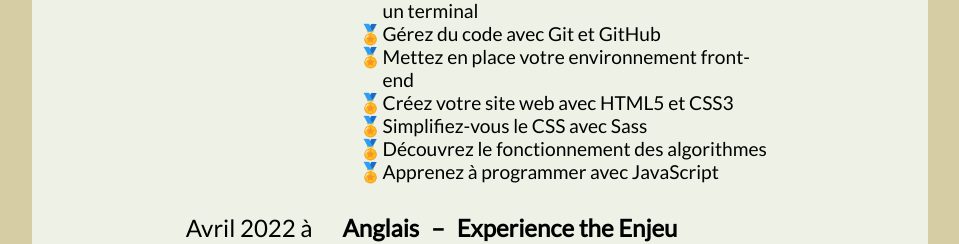
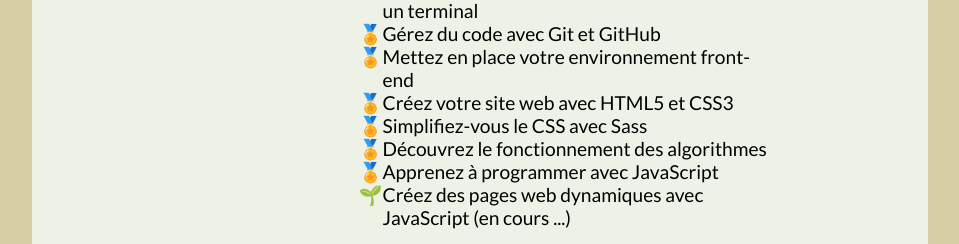
Before and after one commit to Benoit-Ursini/CV_Web, a plain HTML site: page index.html in a window 1280 px wide. Shown: the part 3028-3272 px from the top of the page, without its empty margins (160-1119 px from the left). Drawn offline with Linux system fonts and the light colour scheme; a web font is replaced by a local one.

Commit message:
Ajout formation en cours

```diff
--- a/index.html
+++ b/index.html
@@ -211,6 +211,13 @@
                   href="https://openclassrooms.com/fr/courses/6175841-apprenez-a-programmer-avec-javascript"
                   target="_blank"
                   >Apprenez à programmer avec JavaScript</a
+                >
+              </li>
+              <li class="grid__list--inprogress">
+                <a
+                  href="https://openclassrooms.com/fr/courses/7697016-creez-des-pages-web-dynamiques-avec-javascript"
+                  target="_blank"
+                  >Créez des pages web dynamiques avec JavaScript (en cours ...)</a
                 >
               </li>
             </ul>
--- a/styles.css
+++ b/styles.css
@@ -218,6 +218,10 @@
   list-style-type: "\1F3C5";
 }
 
+.grid__list--inprogress {
+  list-style-type: "\1F331";
+}
+
 /* ===== PASSIONS ===== */
 
 .container--grid {
```
